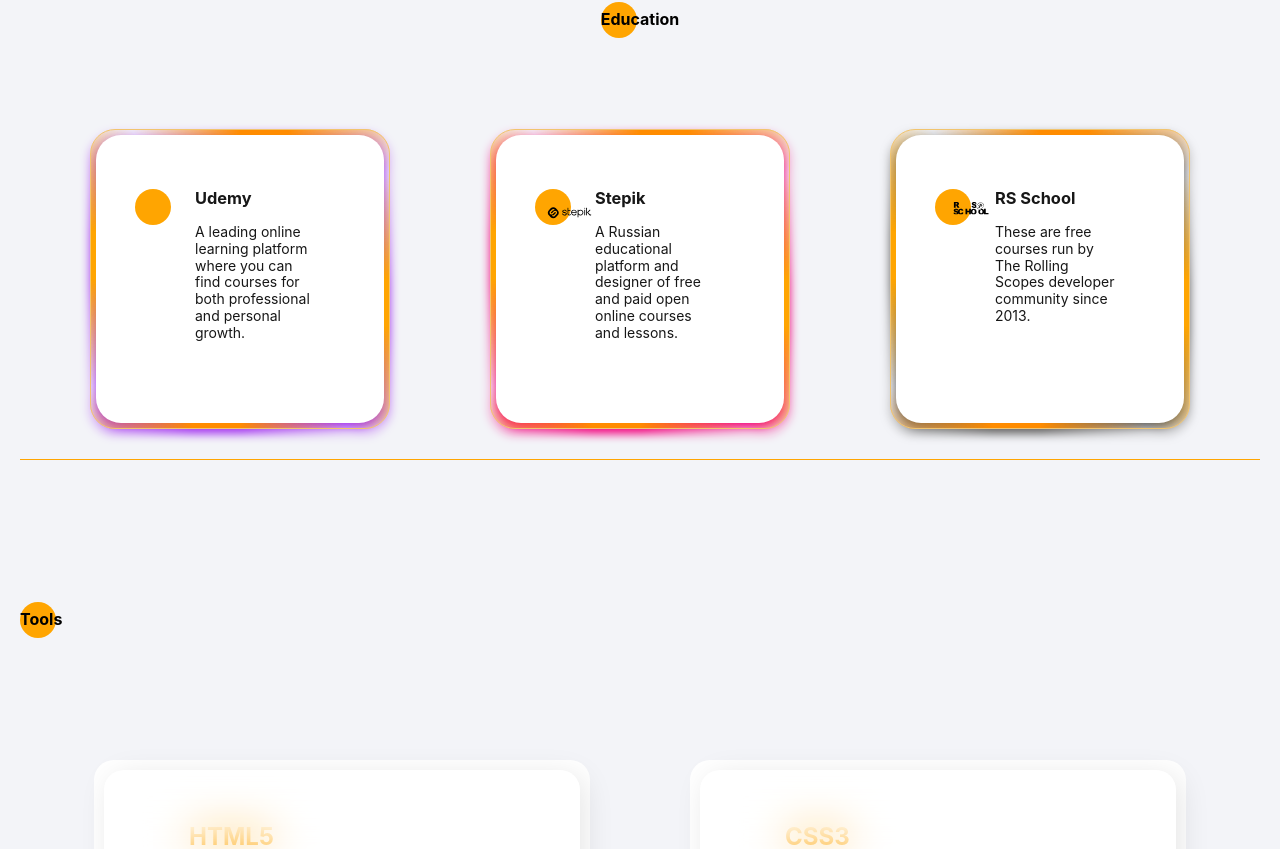
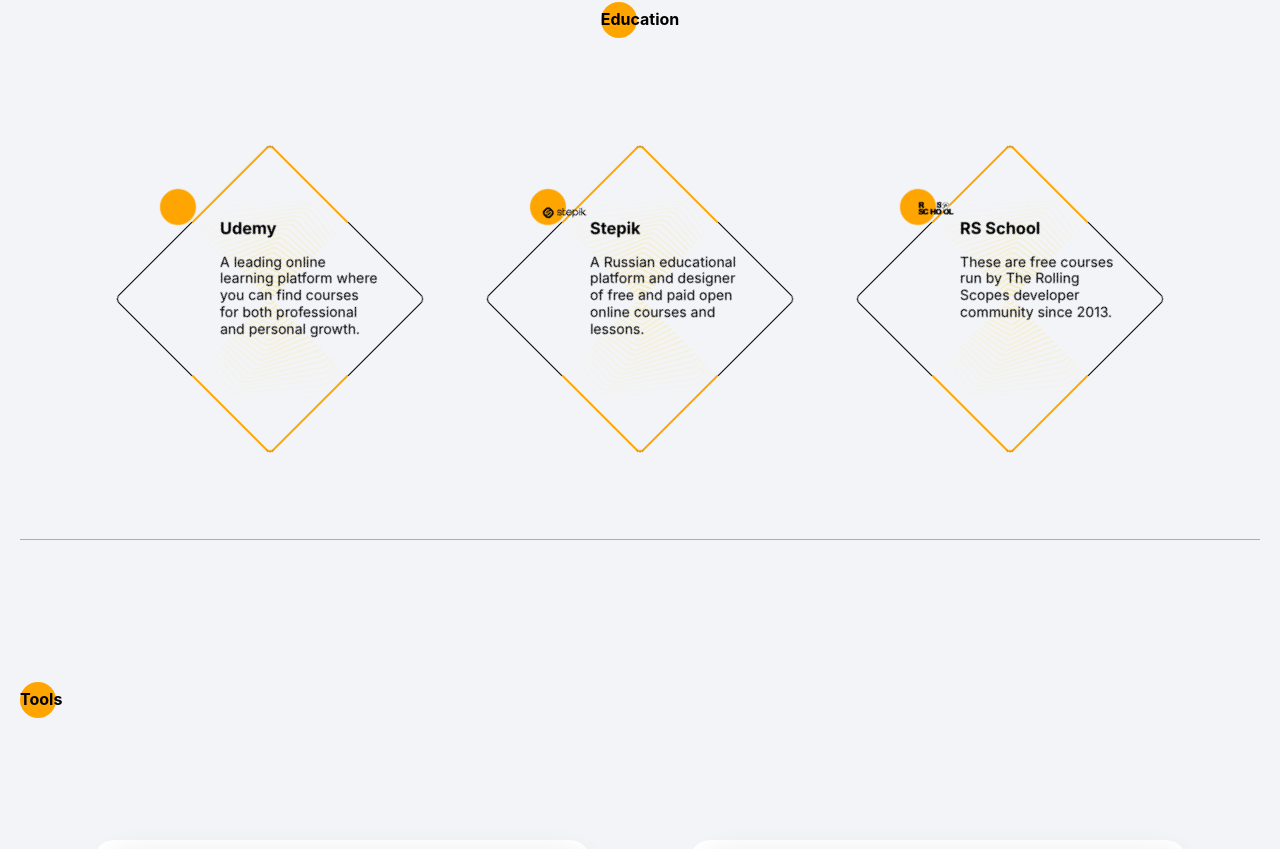
Before and after one commit to dag25/rsschool-cv, a plain HTML site: page index.html in a window 1280 px wide. Shown: the part 1951-2800 px from the top of the page. Drawn offline with Linux system fonts and the light colour scheme.

Commit message:
feat: change education item

```diff
--- a/index.html
+++ b/index.html
@@ -217,8 +217,8 @@
           <li class="education__item">
             <article class="article-block  article-block--education">
               <div class="article-block__fig article-block__fig--udemy"></div>
-              <div class="article-block__text">
-                <h3 class="article-block__title">
+              <div class="article-block__text  article-block__text--education">
+                <h3 class="article-block__title  article-block__title--education">
                     Udemy
                 </h3>
                 <p class="article-block__description">
@@ -230,7 +230,7 @@
           <li class="education__item">
             <article class="article-block  article-block--education">
               <div class="article-block__fig article-block__fig--stepik"></div>
-              <div class="article-block__text">
+              <div class="article-block__text  article-block__text--education">
                 <h3 class="article-block__title">
                     Stepik
                 </h3>
@@ -243,7 +243,7 @@
           <li class="education__item">
             <article class="article-block  article-block--education">
               <div class="article-block__fig article-block__fig--rsschool"></div>
-              <div class="article-block__text">
+              <div class="article-block__text  article-block__text--education">
                 <h3 class="article-block__title">
                     RS School
                 </h3>
--- a/style.css
+++ b/style.css
@@ -749,16 +749,7 @@ fieldset {
   max-width: 260px;
 }
 
-.article-block--education {
-  position: absolute;
-  top: 20px;
-  left: 5px;
-  padding: 40px;
-  width: 100%;
-  height: 100%;
-  z-index: 5000;
 
-}
 
 .article-block__fig {
   position: relative;
@@ -832,58 +823,69 @@ fieldset {
   border-bottom: 1px solid #ffa501;
 }
 
+.education__title {
+  margin-bottom: 100px;
+}
 
 .education__list {
   display: flex;
   justify-content: space-between;
-  gap: 100px;
+  gap: 150px;
+  margin-bottom: 100px;
 }
 
 .education__item {
   position: relative;
-  width: 300px;
-  height: 300px;
-  background: repeating-conic-gradient(from var(--a), #ff8c00 0%, #ff8c00 5%, transparent 15%, transparent 40%,#ff8c00 50%);
-  animation: animateBorder 2s linear infinite;
-  animation-play-state: paused;
-  border-radius: 25px;
-  filter: drop-shadow(0 5px 5px #f20680);
-}
+  width: 220px;
+  height: 220px;
+  color: #000;
+  border-radius: 6px;
+  box-shadow: inset 0 0 0 1px;
+  transform: rotate(45deg);
 
-.education__item:nth-child(1) {
-  filter: drop-shadow(0 5px 5px #A435F0);
 
 }
 
-.education__item:nth-child(3) {
-  filter: drop-shadow(0 5px 5px #646362);
-}
-
-.education__item::before {
-  content: '';
-  position: absolute;
-  width: 100%;
-  height: 100%;
-  background: repeating-conic-gradient(from var(--a), #ffa501 0%, #ffa501 5%, transparent 15%, transparent 40%,#ffa501 50%);
-  animation: animateBorder 2s linear infinite;
-  animation-delay: -0.5s;
-  animation-play-state: paused;
-  border: 1px solid #f1c46f;
-  border-radius: 25px;
-}
-
+.education__item::before,
 .education__item::after {
   content: '';
   position: absolute;
-  inset: 6px;
-  border-radius: 25px;
-  background-color: #fff;
+  top: 0;
+  bottom: 0;
+  left: 0;
+  right: 0;
+  z-index: -1;
+  box-shadow: inset 0 0 0 2px;
+  border-radius: 6px;
+  color: #ffa501;
+  background-image: url('./gggyrate.svg');
+  background-repeat: no-repeat;
+  background-position: 50% 70%;
+  animation: clipIt 8s linear infinite;
+}
+.education__item::before {
+  animation-delay: -4s;
+}
+@keyframes clipIt {
+  0%, 100% { clip: rect(0px, 220px, 2px, 0px); }
+  25%      { clip: rect(0px, 2px, 220px, 0px); }
+  50%      { clip: rect(218px, 220px, 220px, 0px); }
+  75%      { clip: rect(0px, 220px, 220px, 218px); }
+}
+.article-block--education {
+  position: absolute;
+
+  width: 100%;
+  height: 100%;
+  transform: rotate(-45deg);
 }
 
-.education__item:hover,
-.education__item:hover.education__item::before {
-  animation-play-state:running;
+.article-block__text--education {
+  padding-top: 30px;
 }
+
+
+
 
 /* tools */
 
```
Also changed, not shown: gggyrate.svg (added), nnneon.svg (added), restangle.svg (added).
